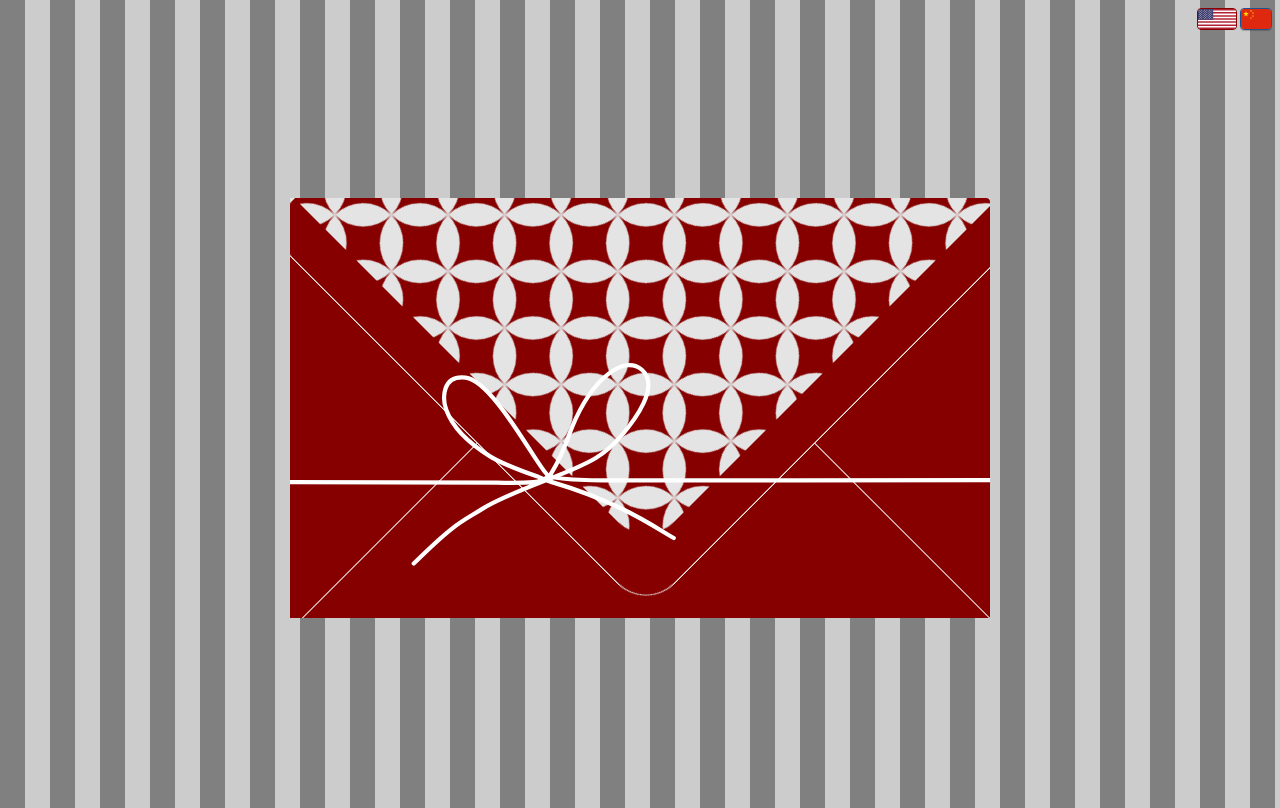
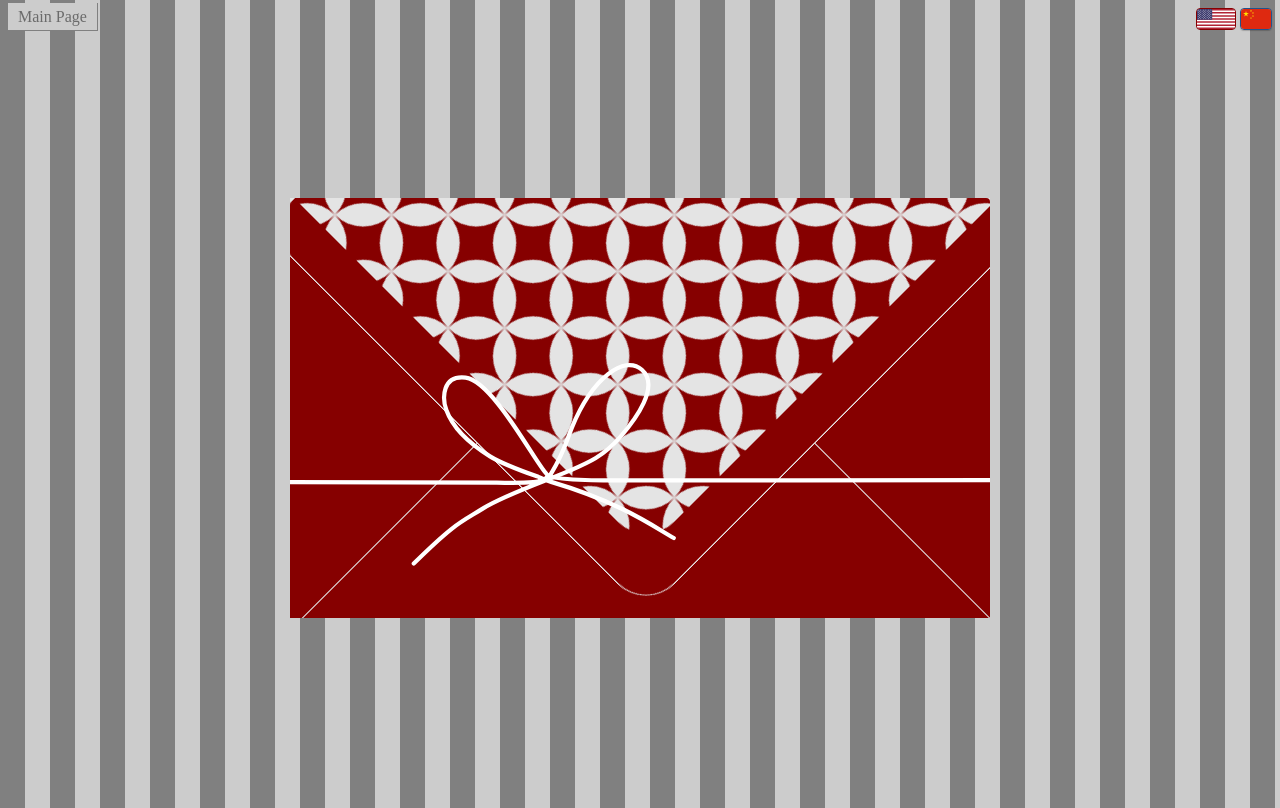
Before and after one commit to cssherry/szar, a Django app: template rsvp/templates/rsvp/invitation.html in a window 1280 px wide. Run offline with Django 3.2, Linux system fonts and the light colour scheme; the template is opened without the code that fills it, so the values that code supplies are empty; parts of the project's set-up code (start-up, migrations or seed data) failed here and were passed over; some libraries are stand-ins or nearby versions.

Commit message:
Add home button to invitation
- Also change styling of button to be more modern

```diff
--- a/rsvp/static/css/rsvp.css
+++ b/rsvp/static/css/rsvp.css
@@ -412,14 +412,36 @@ form {
   font-family: 'Monotype Corsiva', serif, "KaiTi", "楷体", STKaiti, "华文楷体";
 }
 
-.szar-flags {
+.menu-buttons {
   position: absolute;
   top: 0px;
+  z-index: 10000;
+  font-family: 'Monotype Corsiva', serif, "KaiTi", "楷体", STKaiti, "华文楷体";
+}
+.pull-left {
+  left: 0px;
+}
+.pull-right {
   right: 0px;
-  z-index: 10000;
+}
+.nice-button {
+  margin-top: 15px;
+  text-decoration: none;
+  background-color: rgb(204, 204, 204);
+  color: #6b6b6b;
+  padding: 5px 10px;
+  border-right: 1px solid grey;
+  border-bottom: 1px solid grey;
+}
+.nice-button:hover {
+  border-right: 1px solid #e6e6e6;
+  border-bottom: 1px solid #e6e6e6;
+  text-decoration: none;
+  color: black;
+  background: darkgrey;
 }
 
-.szar-flags img {
+.menu-buttons img {
   cursor: pointer;
   -webkit-border-radius: 4px;
      -moz-border-radius: 4px;
@@ -432,12 +454,12 @@ form {
      -moz-transition-duration: 0.2s;
           transition-duration: 0.2s;
 }
-.szar-flags img:hover {
+.menu-buttons img:hover {
   background: #356094;
   border: solid 1.5px yellow;
   text-decoration: none;
 }
-.szar-flags img.active {
+.menu-buttons img.active {
   -webkit-box-shadow: inset 0 1px 4px rgba(0, 0, 0, 0.6);
      -moz-box-shadow: inset 0 1px 4px rgba(0, 0, 0, 0.6);
           box-shadow: inset 0 1px 4px rgba(0, 0, 0, 0.6);
--- a/rsvp/static/js/rsvp.js
+++ b/rsvp/static/js/rsvp.js
@@ -9,7 +9,7 @@ $(function (argument) {
       $otherQuestions = $back.find(".szar-attending-questions"),
       $plusOne = $back.find('#plus-one'),
       $plusOneName = $back.find('#plus-one-name'),
-      $flags = $(".szar-flags img"),
+      $flags = $(".menu-buttons img"),
       textDivs = {
         english: $(".english"),
         chinese: $(".chinese"),
@@ -30,7 +30,7 @@ $(function (argument) {
     container[0].style["padding-top"] = 750 - height + "px";
   }
   // Change languages
-  $(".szar-flags").on("click", "img", function (e) {
+  $(".menu-buttons").on("click", "img", function (e) {
     var language = this.dataset.language;
     $flags.removeClass("active");
     this.className += "active";
--- a/rsvp/templates/rsvp/invitation.html
+++ b/rsvp/templates/rsvp/invitation.html
@@ -6,7 +6,10 @@
 {% endblock %}
 
 {% block content %}
-<div class="szar-flags pull-right">
+<div class="menu-buttons pull-left">
+  <a href="{% url 'root-url' %}" class="nice-button">Main Page</a>
+</div>
+<div class="menu-buttons pull-right">
   <img src="{% static 'images/US_flag.svg'%}?v=1" data-language="english" alt="English"  height="20px" class="active"/>
   <img src="{% static 'images/China_flag.svg'%}?v=1" data-language="chinese"  alt="中文" height="20px"/>
 </div>
@@ -185,7 +188,7 @@
           </div>
         </div><!-- szar-attending-questions -->
         <div>
-          <button type="submit">
+          <button type="submit" class="nice-button">
             <span class="english">Send</span>
             <span class="chinese">发送</span>
           </button>
```
